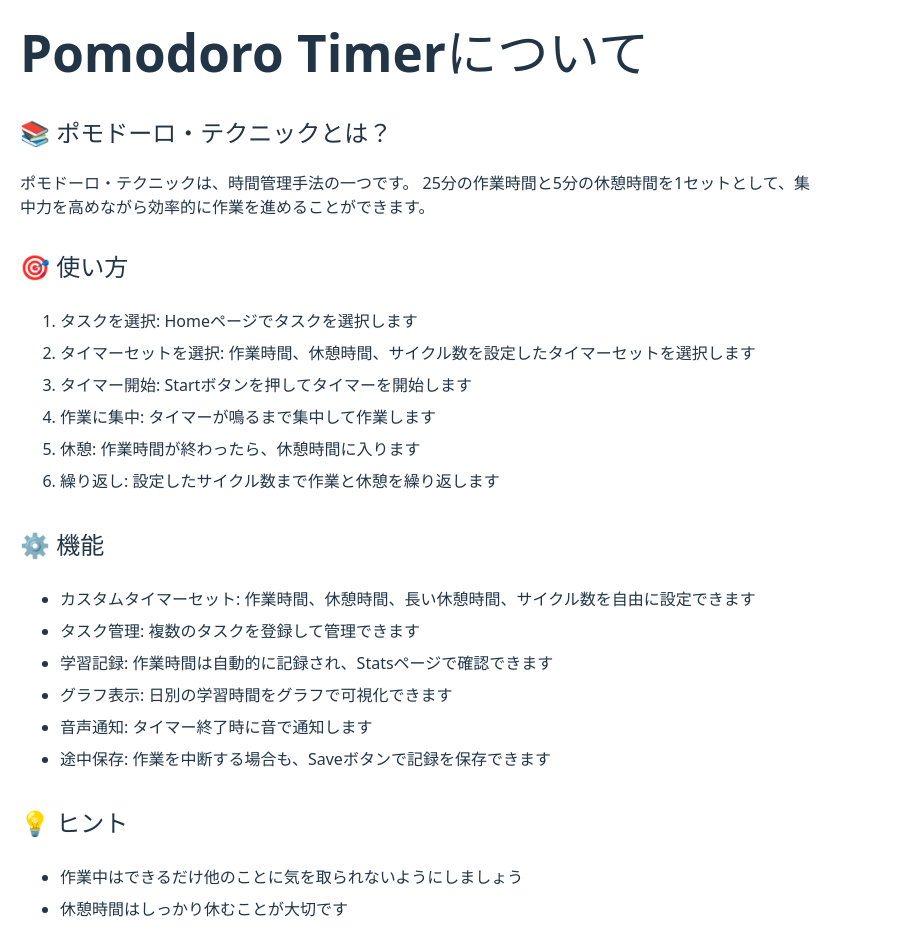
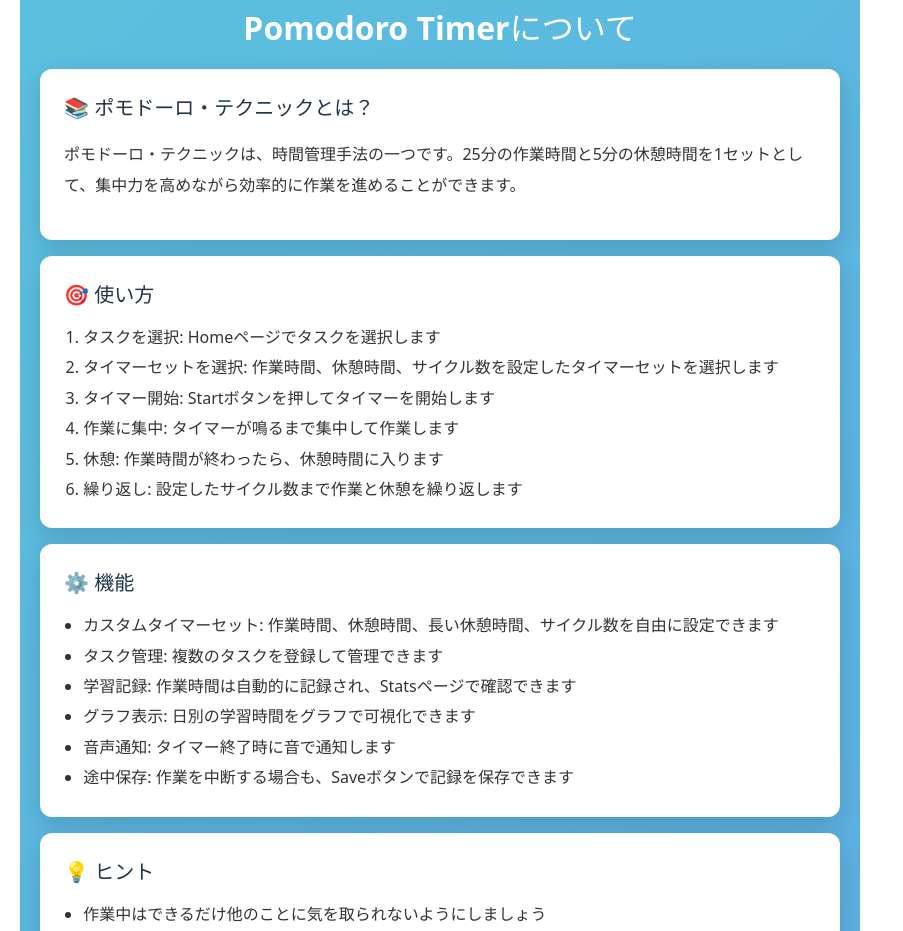
Before and after one commit to munakata255/pomo_front, a React (Vite) app: page /about in a window 1280 px wide. Shown: the part 80-1011 px from the top of the page, without its empty margins (0-903 px from the left). Built offline with nearby package versions, Linux system fonts and the light colour scheme; no server answers.

Commit message:
Add about style

```diff
--- a/src/pages/About.tsx
+++ b/src/pages/About.tsx
@@ -1,19 +1,21 @@
+import "../styles/about.css";
+
 export default function About() {
   return (
-    <div style={{ maxWidth: "800px", margin: "0 auto" }}>
-      <h1>Pomodoro Timerについて</h1>
+    <div className="about-page">
+      <div className="about-container">
+        <h1 className="about-title">Pomodoro Timerについて</h1>
 
-      <section style={{ marginTop: "30px" }}>
+        <section className="about-card">
           <h2>📚 ポモドーロ・テクニックとは？</h2>
-        <p>
-          ポモドーロ・テクニックは、時間管理手法の一つです。
-          25分の作業時間と5分の休憩時間を1セットとして、集中力を高めながら効率的に作業を進めることができます。
+          <p className="about-text">
+            ポモドーロ・テクニックは、時間管理手法の一つです。25分の作業時間と5分の休憩時間を1セットとして、集中力を高めながら効率的に作業を進めることができます。
           </p>
         </section>
 
-      <section style={{ marginTop: "30px" }}>
+        <section className="about-card">
           <h2>🎯 使い方</h2>
-        <ol style={{ textAlign: "left", lineHeight: "2" }}>
+          <ol className="about-list">
             <li><strong>タスクを選択</strong>: Homeページでタスクを選択します</li>
             <li><strong>タイマーセットを選択</strong>: 作業時間、休憩時間、サイクル数を設定したタイマーセットを選択します</li>
             <li><strong>タイマー開始</strong>: Startボタンを押してタイマーを開始します</li>
@@ -23,9 +25,9 @@
           </ol>
         </section>
 
-      <section style={{ marginTop: "30px" }}>
+        <section className="about-card">
           <h2>⚙️ 機能</h2>
-        <ul style={{ textAlign: "left", lineHeight: "2" }}>
+          <ul className="about-list">
             <li><strong>カスタムタイマーセット</strong>: 作業時間、休憩時間、長い休憩時間、サイクル数を自由に設定できます</li>
             <li><strong>タスク管理</strong>: 複数のタスクを登録して管理できます</li>
             <li><strong>学習記録</strong>: 作業時間は自動的に記録され、Statsページで確認できます</li>
@@ -35,9 +37,9 @@
           </ul>
         </section>
 
-      <section style={{ marginTop: "30px" }}>
+        <section className="about-card">
           <h2>💡 ヒント</h2>
-        <ul style={{ textAlign: "left", lineHeight: "2" }}>
+          <ul className="about-list">
             <li>作業中はできるだけ他のことに気を取られないようにしましょう</li>
             <li>休憩時間はしっかり休むことが大切です</li>
             <li>タイマーセットは自分に合った時間に調整しましょう</li>
@@ -45,12 +47,11 @@
           </ul>
         </section>
 
-      <section style={{ marginTop: "40px", padding: "20px", backgroundColor: "#f5f5f5", borderRadius: "8px" }}>
+        <section className="about-card about-cta">
           <h3>🚀 さあ、始めましょう！</h3>
-        <p>
-          効率的な時間管理で、あなたの目標を達成しましょう。
-        </p>
+          <p>効率的な時間管理で、あなたの目標を達成しましょう。</p>
         </section>
+      </div>
     </div>
   );
 }
--- /dev/null
+++ b/src/styles/about.css
@@ -0,0 +1,52 @@
+/* About page styles */
+:root {
+  --about-bg-start: #5bc0de;
+  --about-bg-end: #5dade2;
+  --about-accent: #2e86de;
+  --about-muted: #777;
+  --card-radius: 12px;
+  --shadow: 0 8px 24px rgba(0,0,0,0.15);
+}
+
+.about-page {
+  min-height: 100vh;
+  background: linear-gradient(135deg, var(--about-bg-start) 0%, var(--about-bg-end) 100%);
+  padding: 20px;
+}
+
+.about-container {
+  max-width: 800px;
+  margin: 0 auto;
+}
+
+.about-title {
+  font-size: 32px;
+  font-weight: 700;
+  color: #fff;
+  text-align: center;
+  margin: 0 0 24px 0;
+}
+
+.about-card {
+  background: #fff;
+  border-radius: var(--card-radius);
+  padding: 24px;
+  box-shadow: var(--shadow);
+  margin-bottom: 16px;
+}
+
+.about-card h2 {
+  font-size: 20px;
+  margin: 0 0 12px 0;
+}
+
+.about-text { color: #333; line-height: 1.9; }
+
+.about-list { margin: 0; padding-left: 1.2rem; color: #333; line-height: 1.9; }
+
+.about-cta {
+  background: #f9fbff;
+  border: 2px dashed var(--about-accent);
+}
+.about-cta h3 { margin: 0 0 8px 0; }
+.about-cta p { margin: 0; color: var(--about-muted); }
```
Lines whose indentation alone changed are shown as unchanged.
